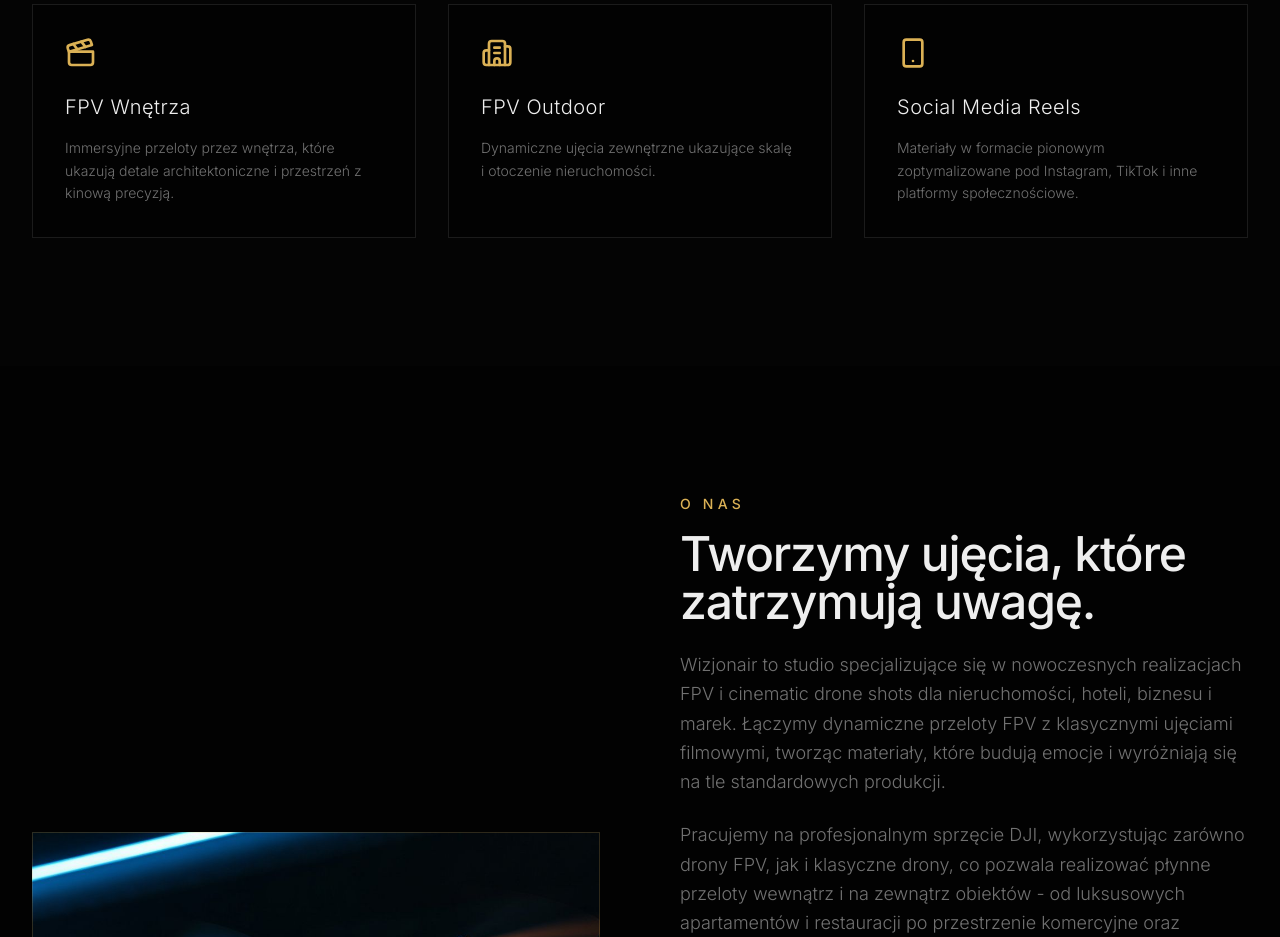
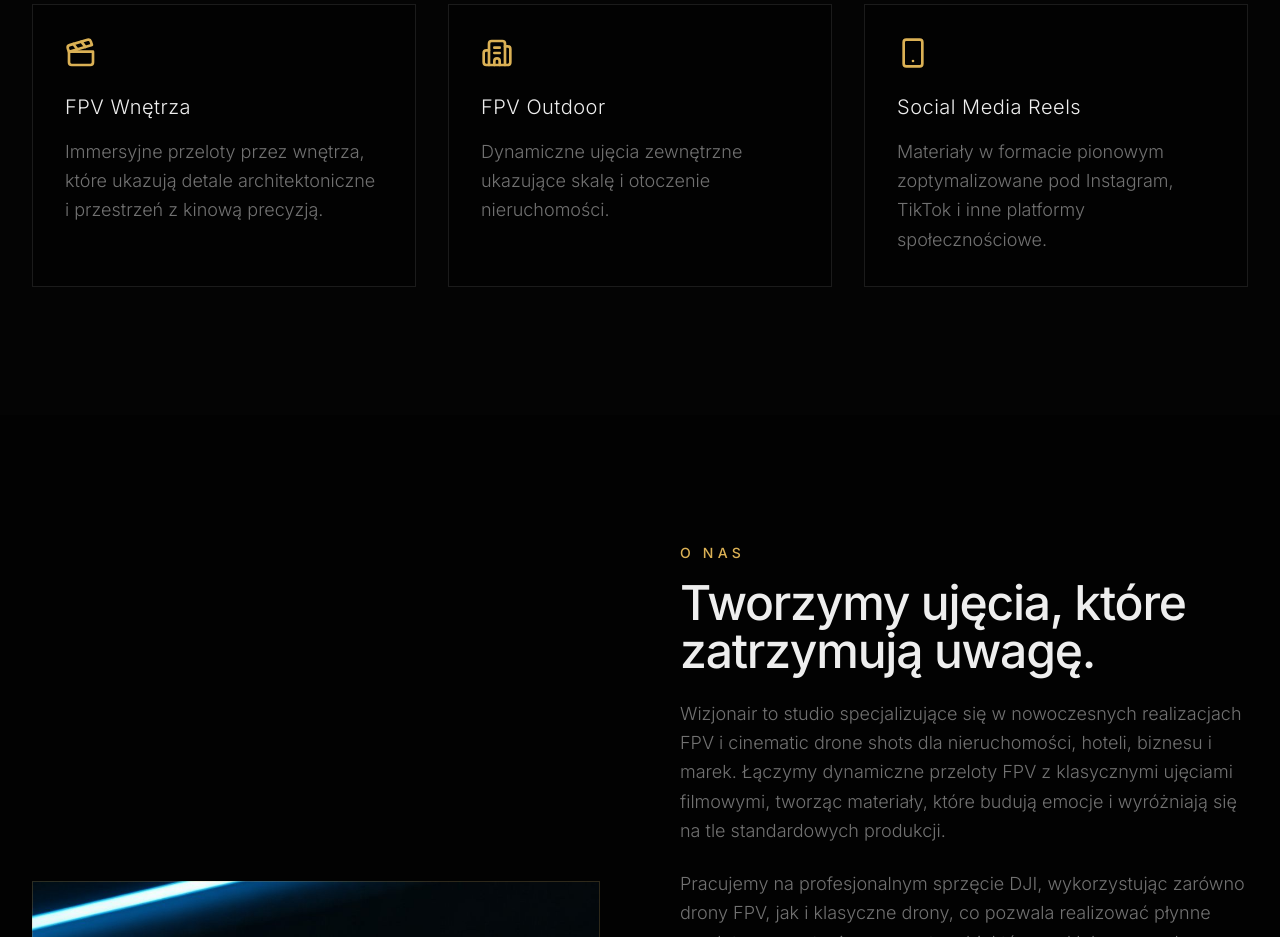
Before and after one commit to StrykerPL/wizjonair, a Next.js app: page / in a window 1280 px wide. Shown: the part 2140-3077 px from the top of the page. Built offline with nearby package versions, Linux system fonts and the light colour scheme.

Commit message:
Update services-section.tsx

```diff
--- a/components/services-section.tsx
+++ b/components/services-section.tsx
@@ -49,7 +49,7 @@ export function ServicesSection() {
               <h3 className="mb-4 text-xl font-light tracking-wide text-foreground">
                 {service.title}
               </h3>
-              <p className="text-sm font-light leading-relaxed text-muted-foreground">
+              <p className="text-lg font-light leading-relaxed text-muted-foreground">
                 {service.description}
               </p>
             </div>
```
